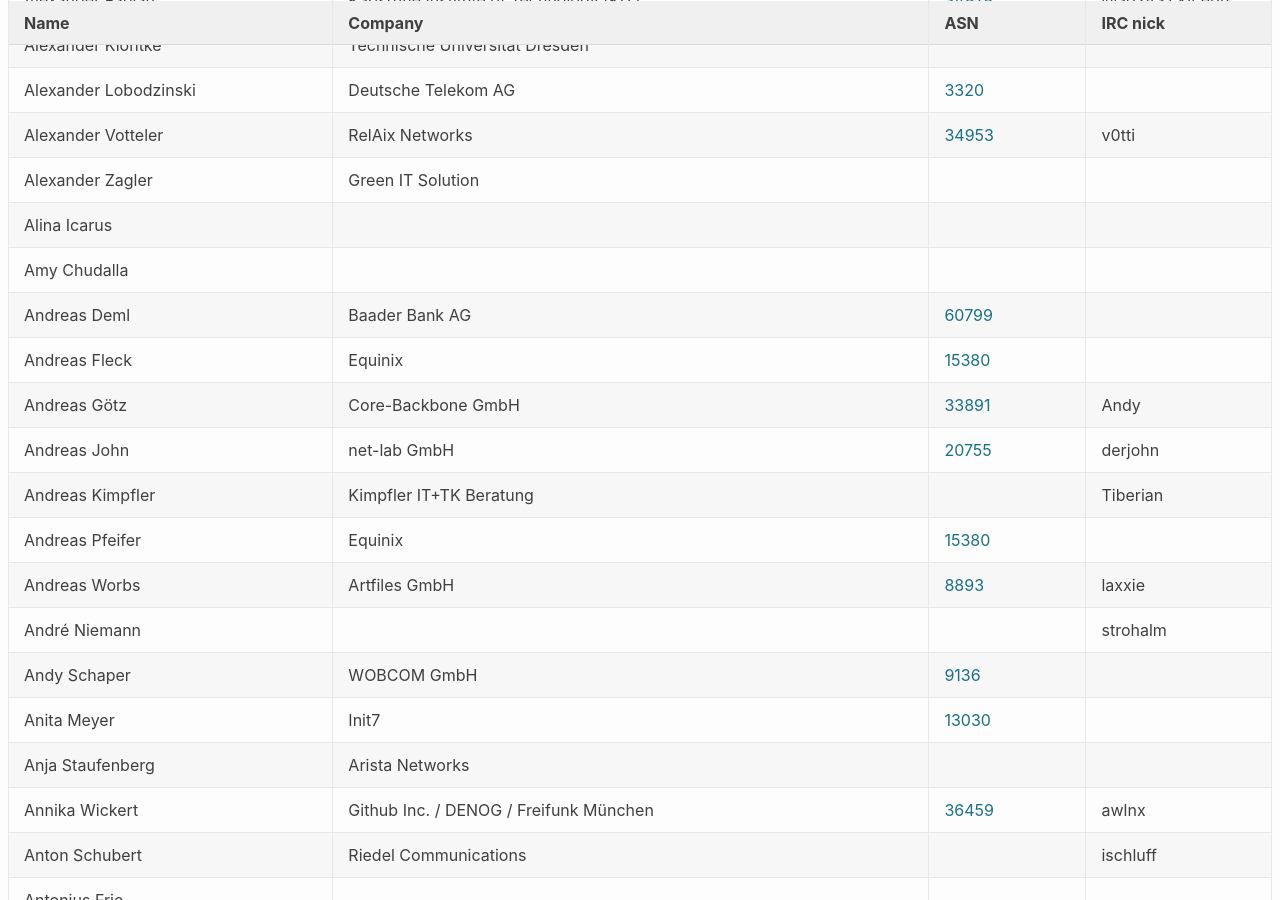
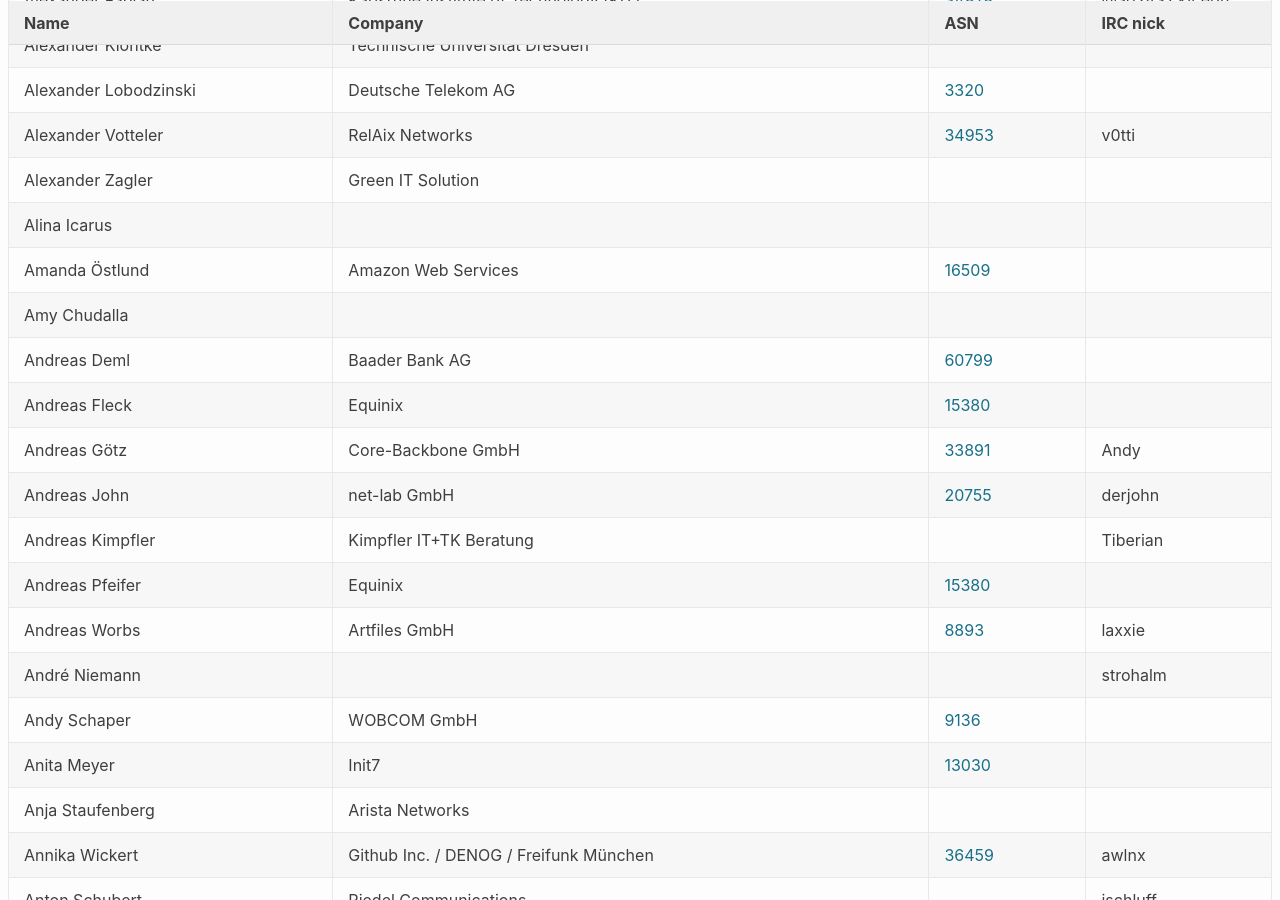
Before and after one commit to denog/pretix-attendeelist, a Jekyll site: the page built from denog15/index.md, in a window 1280 px wide and 900 px high, scrolled down 559 px. Built offline with Jekyll 4.4.1, drawn with Linux system fonts in a browser that asks for light colours.

Commit message:
Latest data: Tue Oct 24 16:48:16 UTC 2023

```diff
--- a/_data/attendees_denog15_onsite.json
+++ b/_data/attendees_denog15_onsite.json
@@ -84,6 +84,12 @@
     "asn": null
   },
   {
+    "name": "Amanda Östlund",
+    "company": "Amazon Web Services",
+    "irc": null,
+    "asn": "16509"
+  },
+  {
     "name": "Amy Chudalla",
     "company": null,
     "irc": null,
@@ -1825,8 +1831,8 @@
   },
   {
     "name": "Stefan Funke",
-    "company": null,
-    "irc": "stefan",
+    "company": "Inter.link",
+    "irc": null,
     "asn": "5405"
   },
   {
```
